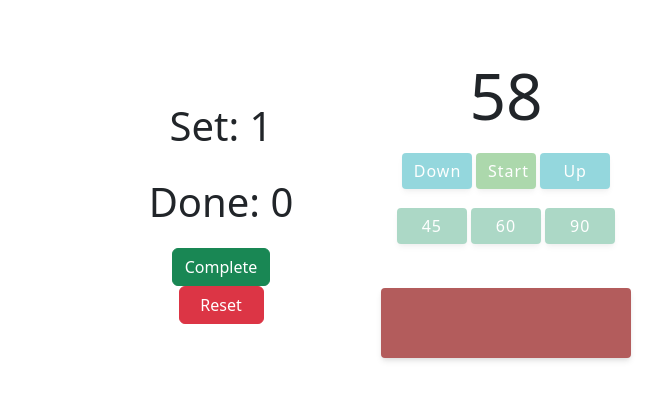
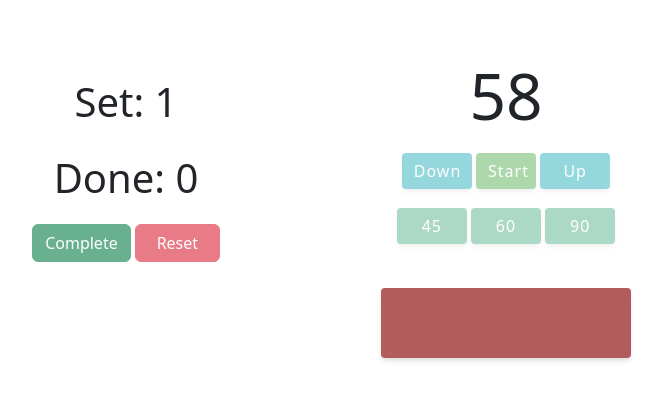
Before and after one commit to P-Pimentinha/OIT, a website with bundled scripts: page public/index.html in a window 1280 px wide. Both pictures are taken after a click on the button "Start". Shown: the whole page, without its empty margins (134-796 px from the left). Built offline with nearby package versions, Linux system fonts and the light colour scheme.

Commit message:
disables: complete & reset button while timer is counting down

```diff
--- a/public/css/timer.css
+++ b/public/css/timer.css
@@ -124,6 +124,6 @@
 
 [class*='col'] {
   border: black solid 5px;
-  background-color: rgb(100, 0, 228);
+  background-color: rgb(49, 21, 85);
   color: rgb(255, 255, 255);
 } */
--- a/public/index.html
+++ b/public/index.html
@@ -19,16 +19,14 @@
     <div class="container text-center mt-5">
       <div class="row mainRow">
         <!-- col 1 -->
-        <div class="col mt-5">
+        <div class="col mt-4">
           <div class="row">
-            <div class="col"></div>
             <div class="col">
               <p id="set"></p>
               <p id="completed"></p>
             </div>
           </div>
           <div class="row">
-            <div class="col"></div>
             <div class="col">
               <button type="button" class="btn btn-success complBTN">
                 Complete
--- a/public/js/timer.js
+++ b/public/js/timer.js
@@ -62,6 +62,12 @@ function initTimer() {
   resThree.classList.add('disable');
   resThree.setAttribute('disabled', '');
 
+  resetBtn.classList.add('disable');
+  resetBtn.setAttribute('disabled', '');
+
+  completeBtn.classList.add('disable');
+  completeBtn.setAttribute('disabled', '');
+
   squareAlert.classList.add('alertY');
 
   interval = setInterval(timerFunc, 1000);
@@ -82,6 +88,12 @@ function timerFunc() {
     resTwo.removeAttribute('disabled', '');
     resThree.classList.remove('disable');
     resThree.removeAttribute('disabled', '');
+
+    resetBtn.classList.remove('disable');
+    resetBtn.removeAttribute('disabled', '');
+
+    completeBtn.classList.remove('disable');
+    completeBtn.removeAttribute('disabled', '');
 
     squareAlert.classList.remove('alertY');
 
```
